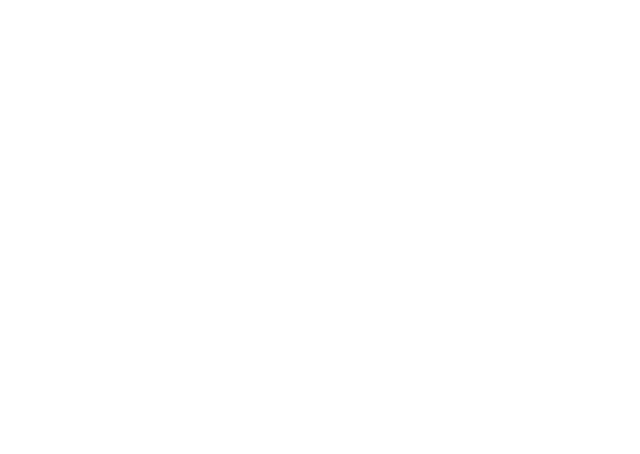
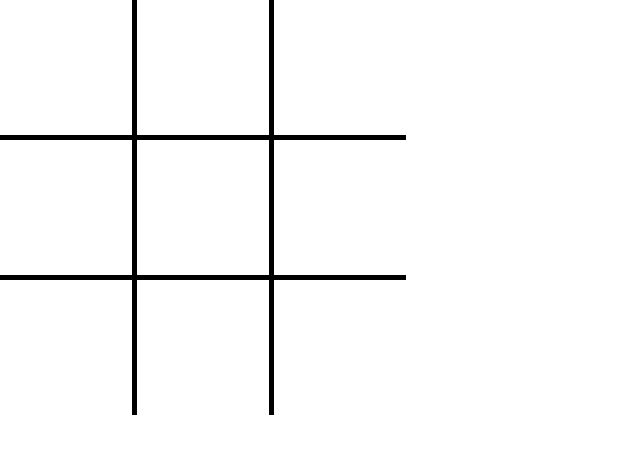
Before and after one commit to Daxi90/tictactoe, a plain HTML site: page index.html in a window 1280 px wide. Shown: the whole page, without its empty margins (0-640 px from the left). Drawn offline with Linux system fonts and the light colour scheme.

Commit message:
Added playground

```diff
--- a/index.html
+++ b/index.html
@@ -9,6 +9,23 @@
     <title>Tic Tac Toe</title>
 </head>
 <body>
+    <table>
+        <tr>
+            <td></td>
+            <td></td>
+            <td></td>
+        </tr>
+        <tr>
+            <td></td>
+            <td></td>
+            <td></td>
+        </tr>
+        <tr>
+            <td></td>
+            <td></td>
+            <td></td>
+        </tr>
+    </table>
 
 </body>
 </html>
--- a/style.css
+++ b/style.css
@@ -0,0 +1,33 @@
+body {
+  margin: 0;
+}
+
+table{
+    border-collapse: collapse;
+}
+
+tr {
+  width: 399px;
+}
+
+td {
+  width: 130px;
+  height: 133px;
+  border: 5px solid black;
+}
+
+tr:first-child td {
+  border-top: 0;
+}
+
+tr td:first-child {
+  border-left: 0;
+}
+
+tr:last-child td {
+  border-bottom: 0;
+}
+
+tr td:last-child {
+  border-right: 0;
+}
```
